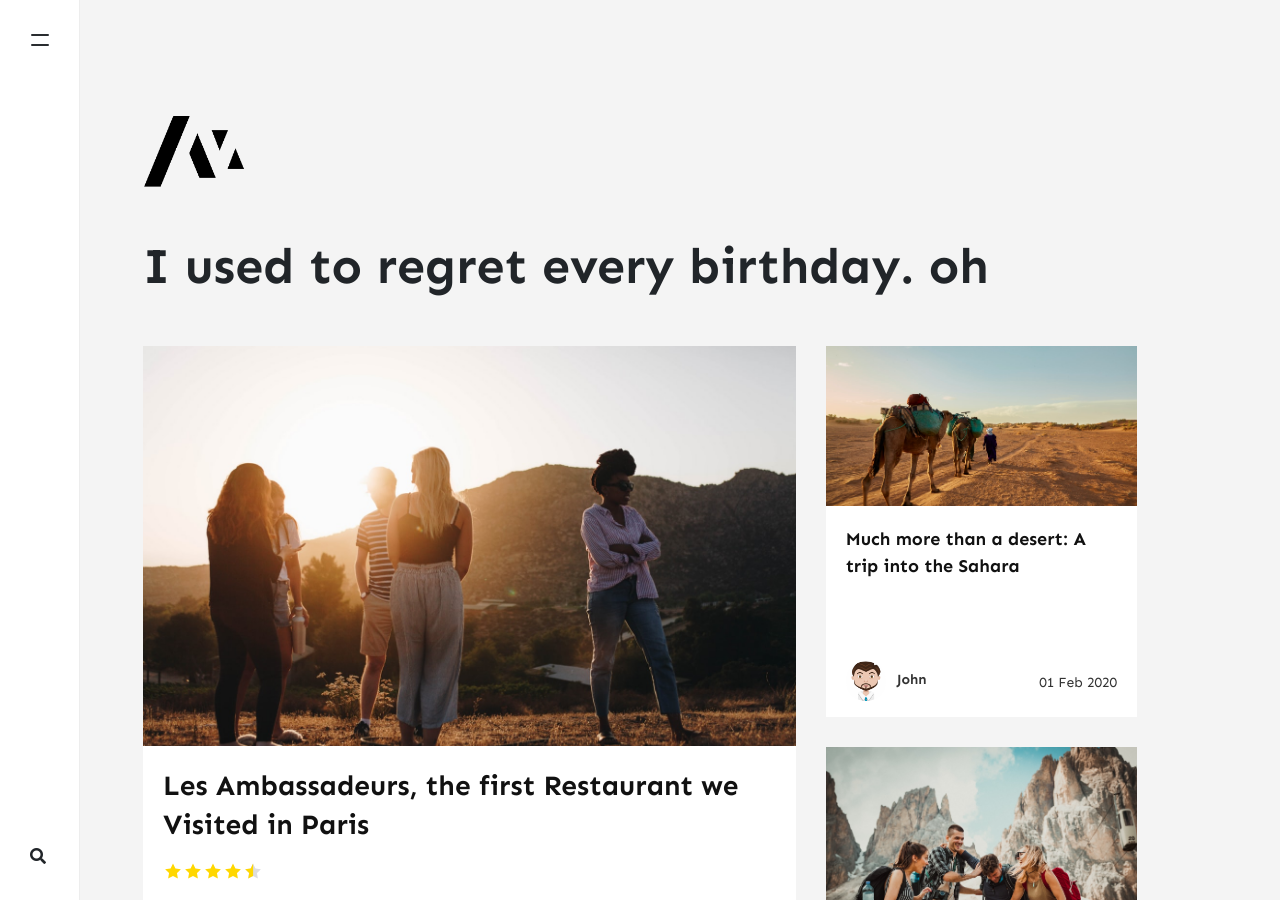
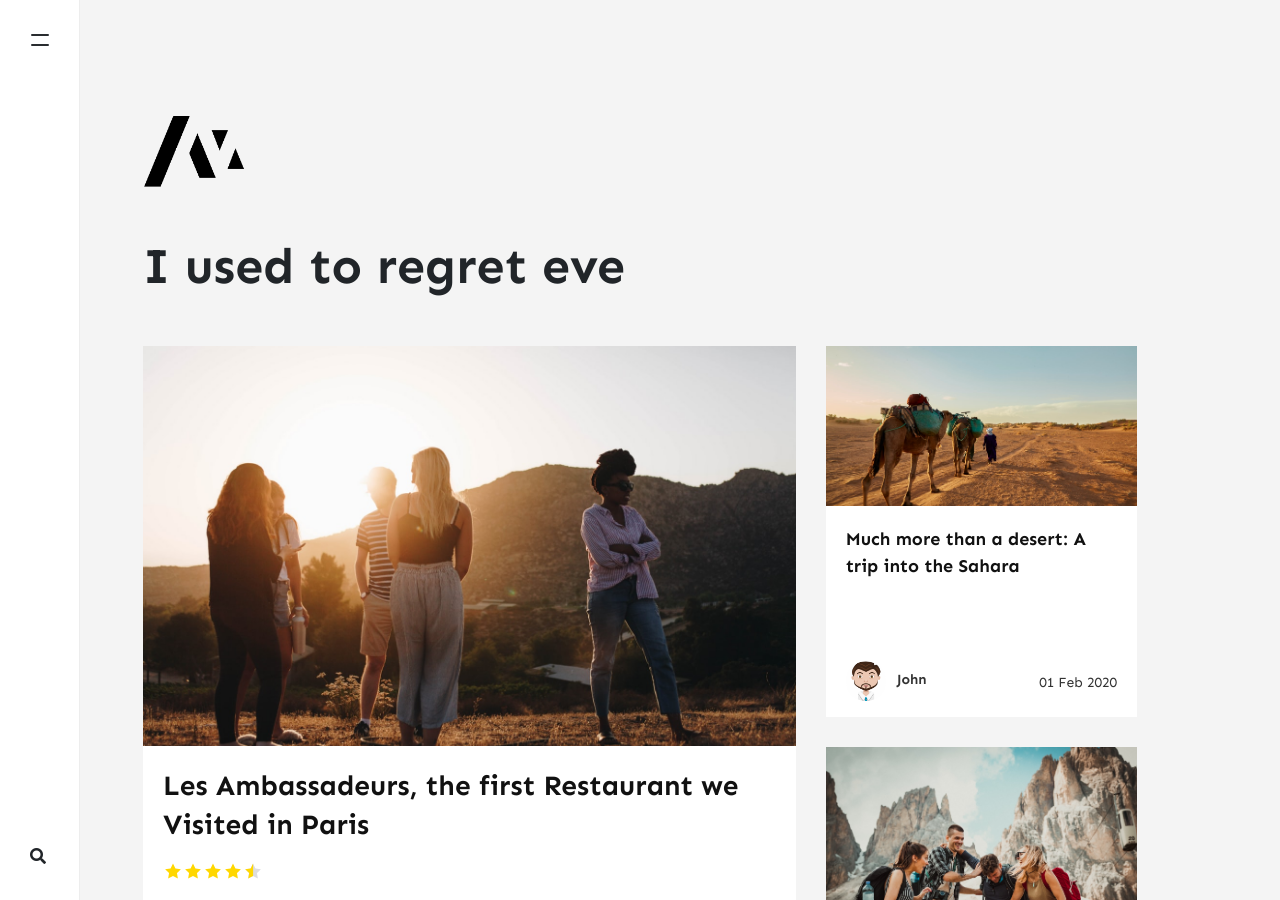
Before and after one commit to stackbit-projects/pleasant-squid-d6115, a Jekyll site: the page built from index.html, in a window 1280 px wide and 900 px high. Built offline with Jekyll 4.4.1, drawn with Linux system fonts in a browser that asks for light colours; nearby versions of some CDN libraries; the list of posts is cut into pages by our own code; comment, search, counter and statistics services are not loaded.

Commit message:
_config.yml: changed

```diff
--- a/_config.yml
+++ b/_config.yml
@@ -1,7 +1,7 @@
 name: Memoirs
 title: Memoirs
 description: >-
-  I used to regret every birthday. oh
+  I used to regret eve
 logo: assets/images/logo.png
 favicon: assets/images/logo.png
 baseurl: ''
```
